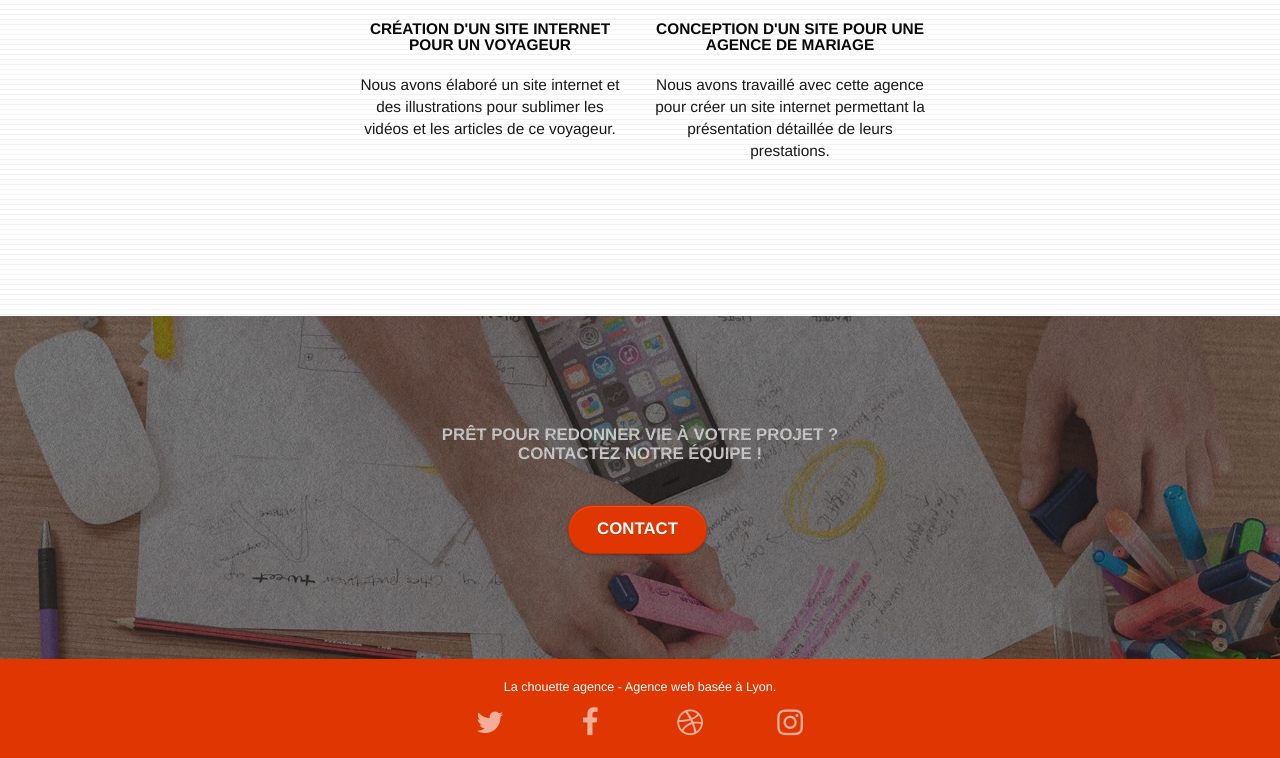
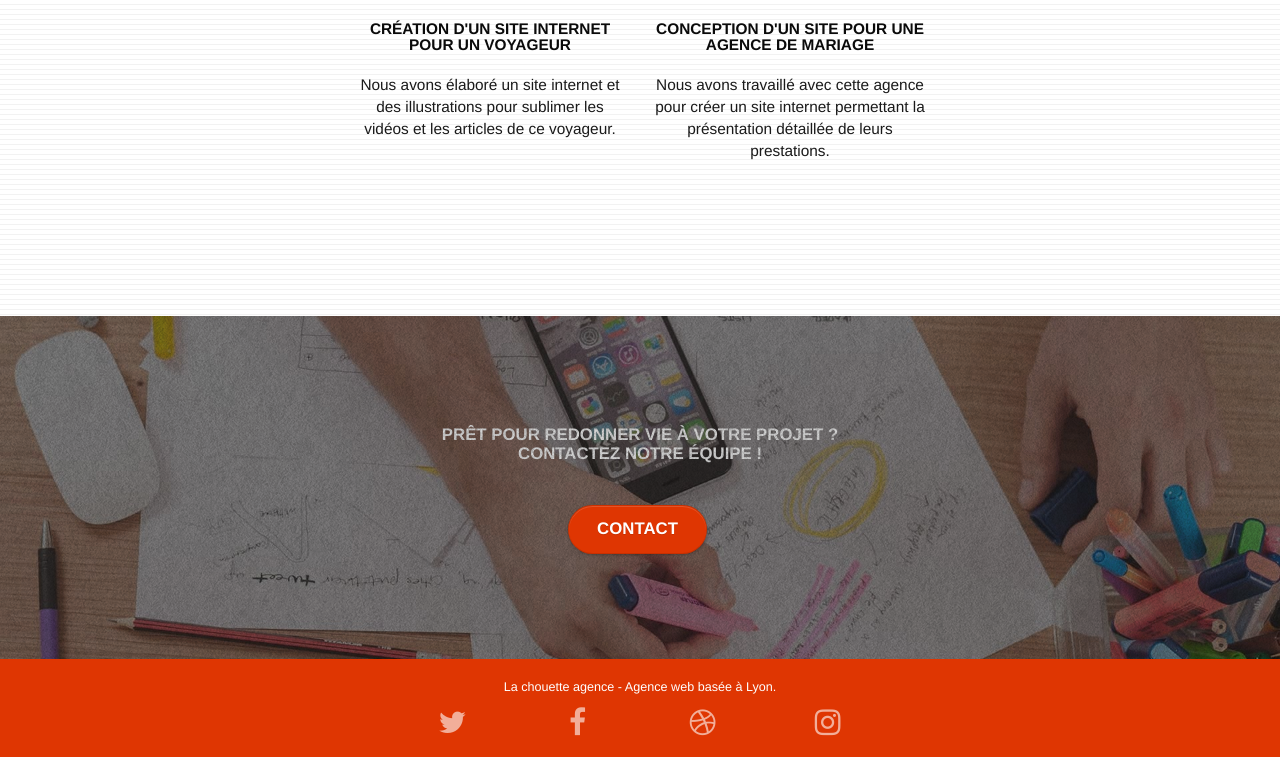
Before and after one commit to Ibiral/lachouetteagence, a plain HTML site: page index.html in a window 1280 px wide. Shown: the part 2897-3655 px from the top of the page. Drawn offline with nearby package versions, Linux system fonts and the light colour scheme.

Commit message:
mise en flex des icons des réseaux sociaux + space evenly

```diff
--- a/style.css
+++ b/style.css
@@ -737,8 +737,10 @@ p.adresse {
 }
 
 .social {
-    max-width: 400px;
-    margin: auto auto auto auto;
+    display: flex;
+    max-width: 50%;
+    margin: auto;
+    justify-content: space-evenly;
 }
 
 h2 {
```
